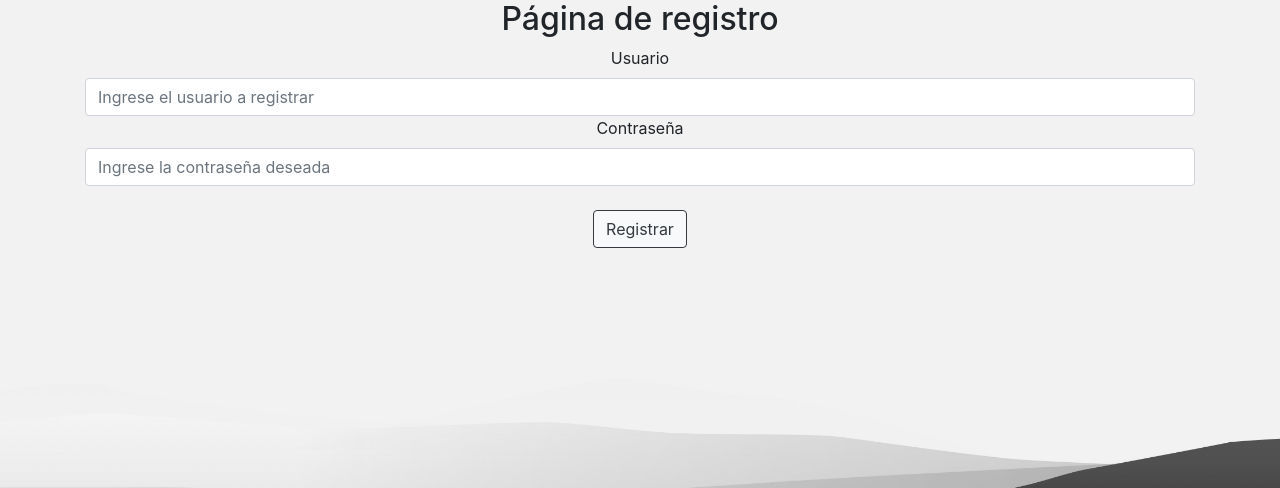
After one commit to Skex420/AmbienteWeb, a PHP site: page /Registration.php in a window 1280 px wide. The commit adds this page. Shown: the top 488 px of the page. Run offline with PHP 8.4, Linux system fonts and the light colour scheme.

Commit message:
Se despichó tere

```diff
--- a/ConnBD.php
+++ b/ConnBD.php
@@ -13,6 +13,4 @@
     {
         $conexion -> close();
     }
-
-
 ?>
--- /dev/null
+++ b/Registration.php
@@ -0,0 +1,82 @@
+<?php
+
+    if (isset($_POST['btnRegister'])){
+        $username=$_POST['txtUsuario'];
+        $pass=$_POST['txtPass'];
+        include 'ConnBD.php';
+        $con=abrirBD();
+        $queryBuscarUsuario="call Buscar_Usuario('$username');";
+        $resultadoBusqueda=$con->query($queryBuscarUsuario);
+        $con -> next_result();
+        if (mysqli_num_rows($resultadoBusqueda)==0){
+            $queryConsultarUsuarioRol="call Insertar_Usuario('$username','$pass',2);";
+            $resultadoRol=$con->query($queryConsultarUsuarioRol);
+            $con -> next_result();
+            CerrarBD($con);
+            header("Location: index.php");
+        }else{
+            CerrarBD($con);
+            header("Location: Registration.php");
+        }
+
+    }
+
+?>
+<!DOCTYPE html>
+<html lang="en">
+
+<head>
+    <meta charset="utf-8">
+    <meta name="viewport" content="width=device-width, initial-scale=1, shrink-to-fit=no">
+    <meta name="description" content="">
+    <meta name="author" content="">
+    <title>Lista de productos</title>
+    <link href="vendor/bootstrap/css/bootstrap.min.css" rel="stylesheet">
+    <link href="css/simple-sidebar.css" rel="stylesheet">
+    <link href="css/background.css" rel="stylesheet">
+    <link href="css/inicio.css" rel="stylesheet" type="text/css">
+</head>
+<header>
+
+</header>
+
+<body class="text-center">
+    <form action="" method="post">
+        <div class="container align-items-center">
+            <div class="row">
+                <div class="col-12">
+                    <h2>Página de registro</h2>
+                </div>
+            </div>
+            <div class="row">
+                <div class="col-12">
+                    <label for="txtUsuario">Usuario</label>
+                    <input type="text" id="txtUsuario" name="txtUsuario" class="form-control" value=""
+                        placeholder='Ingrese el usuario a registrar' required
+                        oninvalid="this.setCustomValidity('El usuario es requerido')" oninput="setCustomValidity('')" />
+                </div>
+            </div>
+            <div class="row">
+                <div class="col-12">
+
+                    <label for="txtPass">Contraseña</label>
+                    <input type="text" id="txtPass" name="txtPass" class="form-control" value=""
+                        placeholder='Ingrese la contraseña deseada' required
+                        oninvalid="this.setCustomValidity('La contraseña es requerida')"
+                        oninput="setCustomValidity('')" />
+                </div>
+            </div>
+            <div class="row">
+                <div class="col-12">
+                    <br />
+                    <input type="submit" class="btn btn-light btn-outline-dark" name="btnRegister" value="Registrar" />
+                </div>
+            </div>
+        </div>
+
+
+
+    </form>
+</body>
+
+</html>
--- a/descripcionProducto.php
+++ b/descripcionProducto.php
@@ -58,7 +58,6 @@
             <div class="column-md-auto">
                 <input type="submit" class="btn btn-dark border border-light" id="btnAgregarCarrito" name="btnAgregarCarrito" value="Agregar al carrito">
             </div>
-
         </div>
 
         </form>
--- /dev/null
+++ b/invitado.php
@@ -0,0 +1,5 @@
+<?php
+    session_start();
+    $_SESSION['RolUsuario']=3;
+    header("Location: landingPage.php");
+?>
```
Also changed, not shown: loginBox.php (+12 -2 lines), index.php (line endings or trailing spaces).
